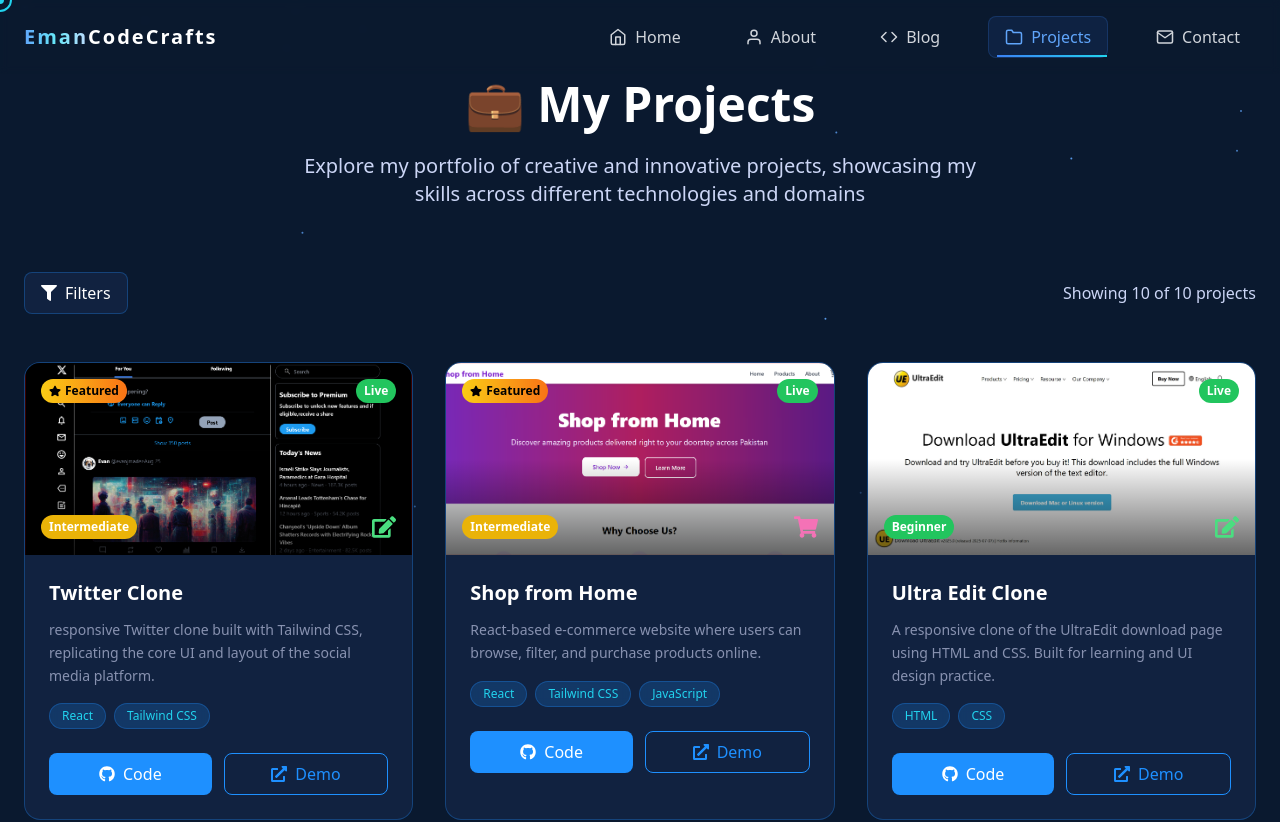
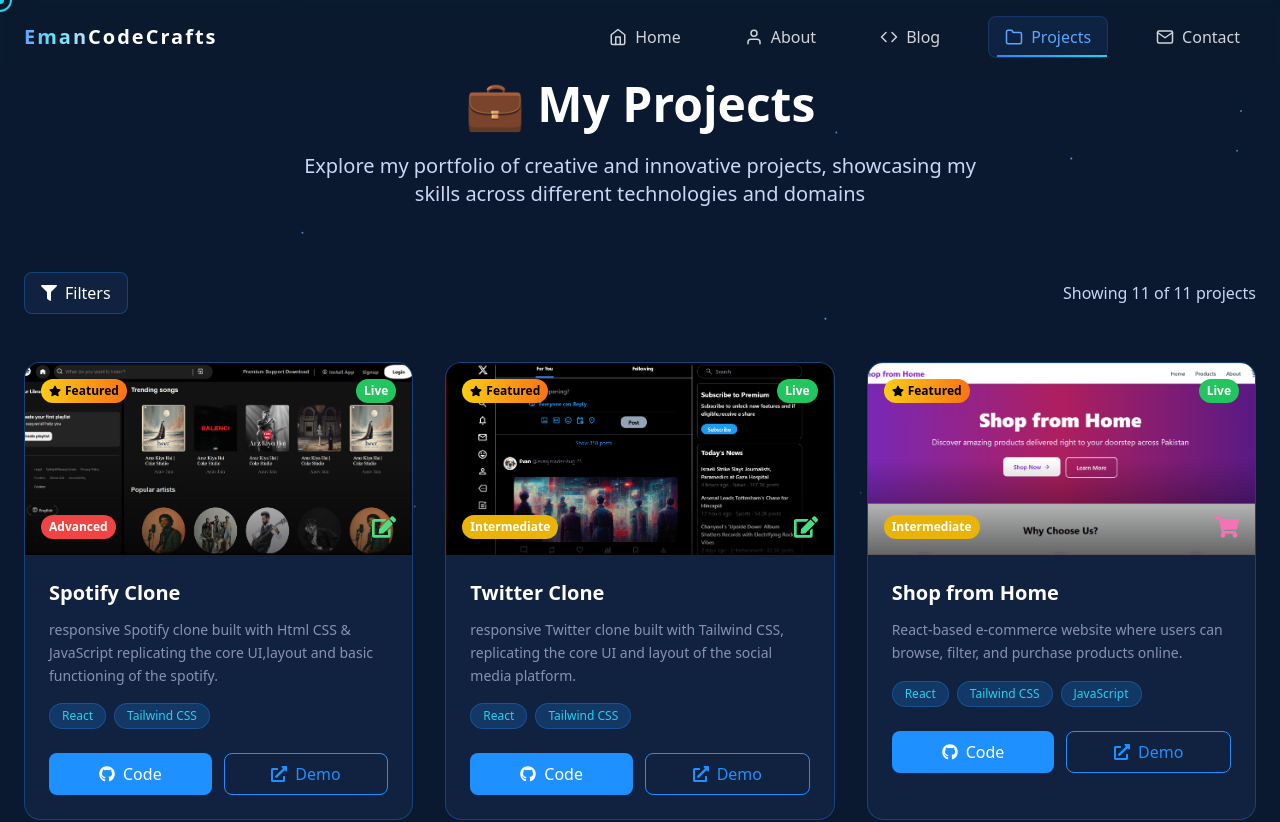
Before and after one commit to eman-projectspace/react-portfolio, a React (Create React App) app: page /projects in a window 1280 px wide. Shown: the top 822 px of the page. Built offline with nearby package versions, Linux system fonts and the light colour scheme.

Commit message:
Added Spotify Project

```diff
--- a/src/pages/Projects.js
+++ b/src/pages/Projects.js
@@ -145,8 +145,21 @@
     featured: true,
     difficulty: 'Intermediate',
     status: 'Live'
+  },
+  {
+    id: 11,
+    title: 'Spotify Clone',
+    description: 'responsive Spotify clone built with Html CSS & JavaScript replicating the core UI,layout and basic functioning of the spotify.',
+    tech: ['React', 'Tailwind CSS'],
+    codeLink: 'https://github.com/eman-projectspace/spotify-clone',
+    demoLink: 'https://spotify-clone-tan-nine.vercel.app/',
+    image: '/Spotify.jpeg',
+    category: 'Clone',
+    featured: true,
+    difficulty: 'Advanced',
+    status: 'Live'
   }
-  //
+
 
 ];
 
```
Also changed, not shown: public/Spotify.jpeg (added), public/pf-img1.jpg (deleted).
